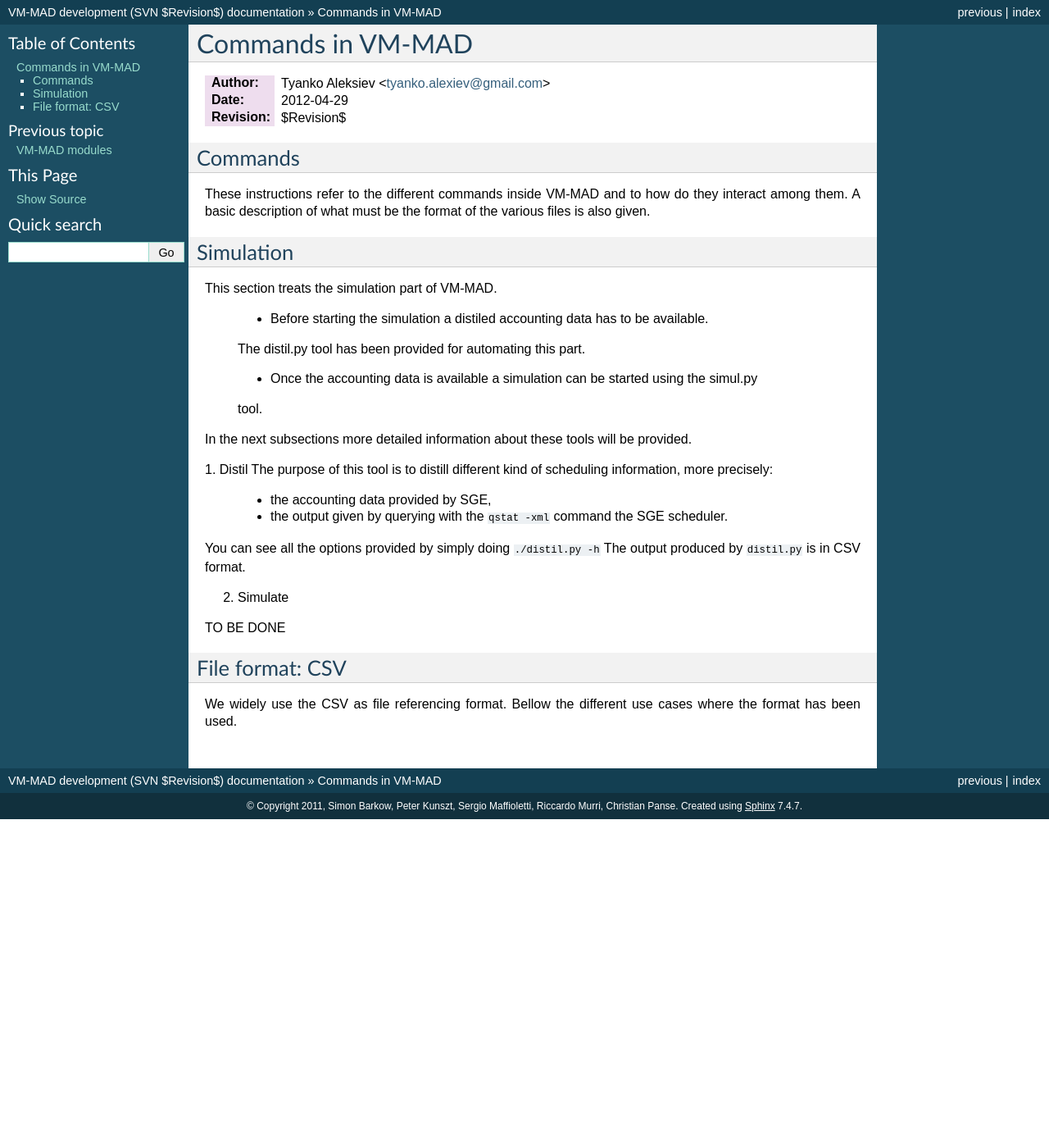
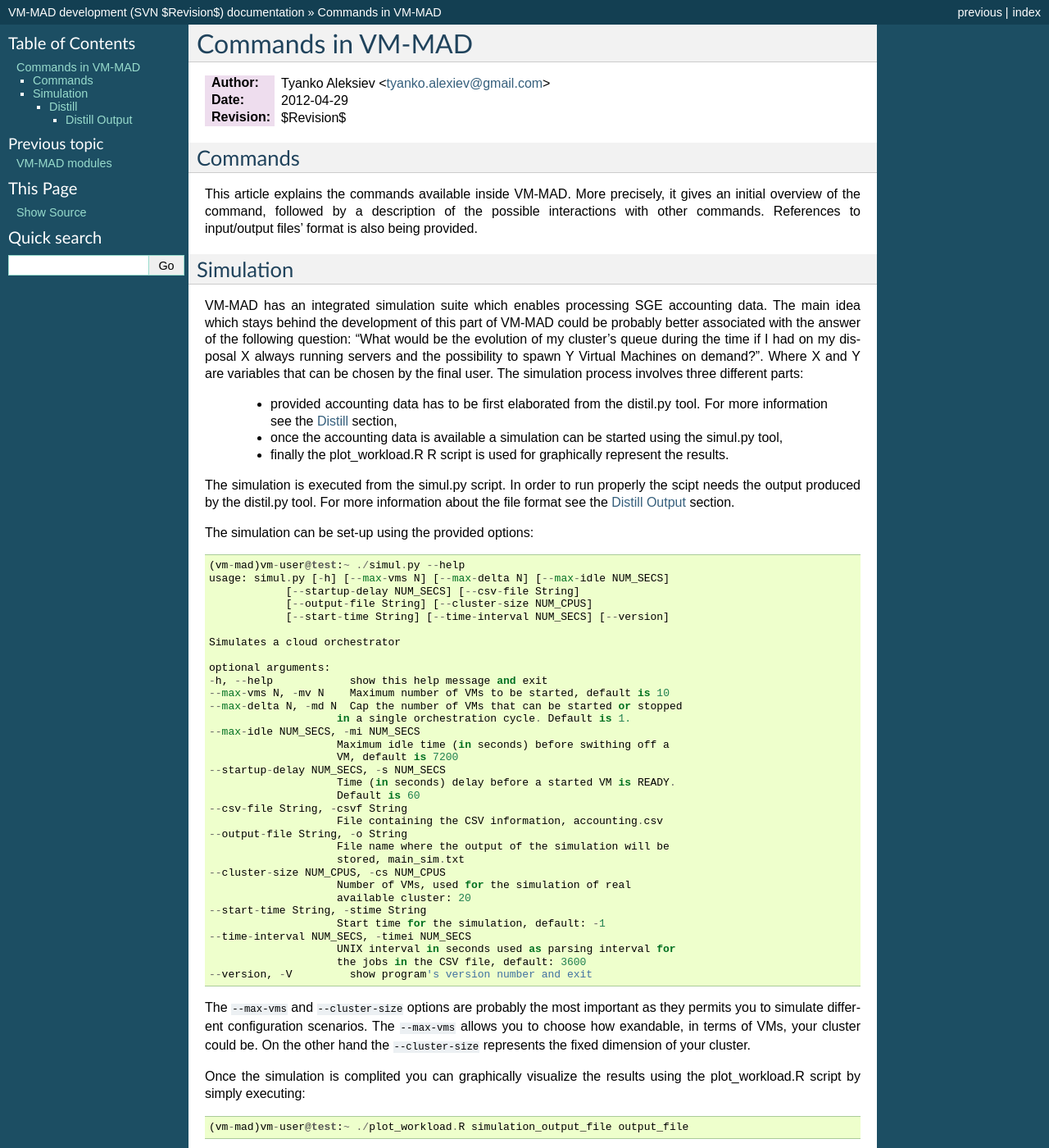
Before and after one commit to uzh/vm-mad, a Sphinx documentation site: the page built from doc/commands.txt, in a window 1280 px wide and 1400 px high. Shown: the whole window at 82% size. Built offline with Sphinx 7.4.7, drawn with Linux system fonts in a browser that asks for light colours; some of the changed text lies outside the part shown.

Commit message:
initial draft of the command section has been created

```diff
--- a/doc/commands.txt
+++ b/doc/commands.txt
@@ -14,41 +14,111 @@
 Commands
 ========
 
-These instructions refer to the different commands inside VM-MAD and
-to how do they interact among them. A basic description of what must be
-the format of the various files is also given.
+This article explains the commands available inside VM-MAD. More precisely, it gives an
+initial overview of the command, followed by a description of the possible interactions with other commands.
+References to input/output files' format is also being provided.
 
 Simulation
 ==========
 
-This section treats the simulation part of VM-MAD.
+VM-MAD has an integrated simulation suite which enables processing SGE accounting data. The main idea
+which stays behind the development of this part of VM-MAD could be probably better associated with the answer of the following question:
+"What would be the evolution of my cluster's queue during the time if I had on my disposal X always running servers and the possibility to
+spawn Y Virtual Machines on demand?". Where X and Y are variables that can be chosen by the final user. The simulation process involves three
+different parts:
 
-    * Before starting the simulation a distiled accounting data has to be available.
-    The distil.py tool has been provided for automating this part.
+    * provided accounting data has to be first elaborated from the distil.py tool. For more information see the :ref:`distill` section,
 
-    * Once the accounting data is available a simulation can be started using the simul.py
-    tool.
 
-In the next subsections more detailed information about these tools will be provided.
+    * once the accounting data is available a simulation can be started using the simul.py tool,
 
-1. Distil
-The purpose of this tool is to distill different kind of scheduling information, more precisely:
 
-    *  the accounting data provided by SGE,
-    *  the output given by querying with the ``qstat -xml`` command the SGE scheduler.
+    * finally the plot_workload.R R script is used for graphically represent the results.
+
+The simulation is executed from the simul.py script. In order to run properly the scipt needs
+the output produced by the distil.py tool. For more information about the file format see
+the :ref:`distoutput` section.
+
+The simulation can be set-up using the provided options::
+
+    (vm-mad)vm-user@test:~ ./simul.py --help
+    usage: simul.py [-h] [--max-vms N] [--max-delta N] [--max-idle NUM_SECS]
+                [--startup-delay NUM_SECS] [--csv-file String]
+                [--output-file String] [--cluster-size NUM_CPUS]
+                [--start-time String] [--time-interval NUM_SECS] [--version]
+
+    Simulates a cloud orchestrator
+
+    optional arguments:
+    -h, --help            show this help message and exit
+    --max-vms N, -mv N    Maximum number of VMs to be started, default is 10
+    --max-delta N, -md N  Cap the number of VMs that can be started or stopped
+                        in a single orchestration cycle. Default is 1.
+    --max-idle NUM_SECS, -mi NUM_SECS
+                        Maximum idle time (in seconds) before swithing off a
+                        VM, default is 7200
+    --startup-delay NUM_SECS, -s NUM_SECS
+                        Time (in seconds) delay before a started VM is READY.
+                        Default is 60
+    --csv-file String, -csvf String
+                        File containing the CSV information, accounting.csv
+    --output-file String, -o String
+                        File name where the output of the simulation will be
+                        stored, main_sim.txt
+    --cluster-size NUM_CPUS, -cs NUM_CPUS
+                        Number of VMs, used for the simulation of real
+                        available cluster: 20
+    --start-time String, -stime String
+                        Start time for the simulation, default: -1
+    --time-interval NUM_SECS, -timei NUM_SECS
+                        UNIX interval in seconds used as parsing interval for
+                        the jobs in the CSV file, default: 3600
+    --version, -V         show program's version number and exit
+
+The ``--max-vms`` and ``--cluster-size`` options are probably the most important as they permits you
+to simulate different configuration scenarios. The ``--max-vms`` allows you to choose how exandable,
+in terms of VMs, your cluster could be.  On the other hand the ``--cluster-size`` represents the fixed
+dimension of your cluster.
+
+Once the simulation is complited you can graphically visualize the results using the plot_workload.R script
+by simply executing::
+
+    (vm-mad)vm-user@test:~ ./plot_workload.R simulation_output_file output_file
+
+At the end you should find two files: output_file.pdf and output_file.esp containing the results.
+
+
+.. _distill:
+
+Distill
+-------
+The purpose of the ``distil.py`` tool is to elaborate different kind of scheduling information and produce
+an output in CSV format legible from the simulator suite. The following data input formats are currently
+recognized by the tool:
+
+    *  accounting data provided by SGE,
+    *  the output given by querying the SGE scheduler with the ``qstat -xml`` command. (to be tested)
 
 You can see all the options provided by simply doing ``./distil.py -h``
-The output produced by ``distil.py`` is in CSV format.
 
-2. Simulate
+.. _distoutput:
 
-TO BE DONE
+^^^^^^^^^^^^^^
+Distill Output
+^^^^^^^^^^^^^^
 
-File format: CSV
-================
+The output produced by the distil.py is in the CSV format tool has the following aspect::
 
-We widely use the CSV as file referencing format. Bellow the different
-use cases where the format has been used.
+        JOBID, SUBMITTED_AT, RUNNING_AT, FINISHED_AT, WAIT_DURATION, RUN_DURATION
+        1,     1282733694,   1282733707, 1282733785,  13,            78
+        4,     1282736899,   1282736911, 1282737239,  12,            328
+        6,     1282738136,   1282738141, 1282738141,  5,             0
+        7,     1282738434,   1282738441, 1282738568,  7,             127
+        8,     1282739338,   1282739342, 1282740438,  4,             1096
+
+The first row of the file is quite self-explaining about what kind of information, each of the columns, is containing.
+
+
 
 .. References
 
@@ -61,4 +131,3 @@ use cases where the format has been used.
 ..
   Local variables:
   mode: rst
-  End:
```
Also changed, not shown: 7 other files.
